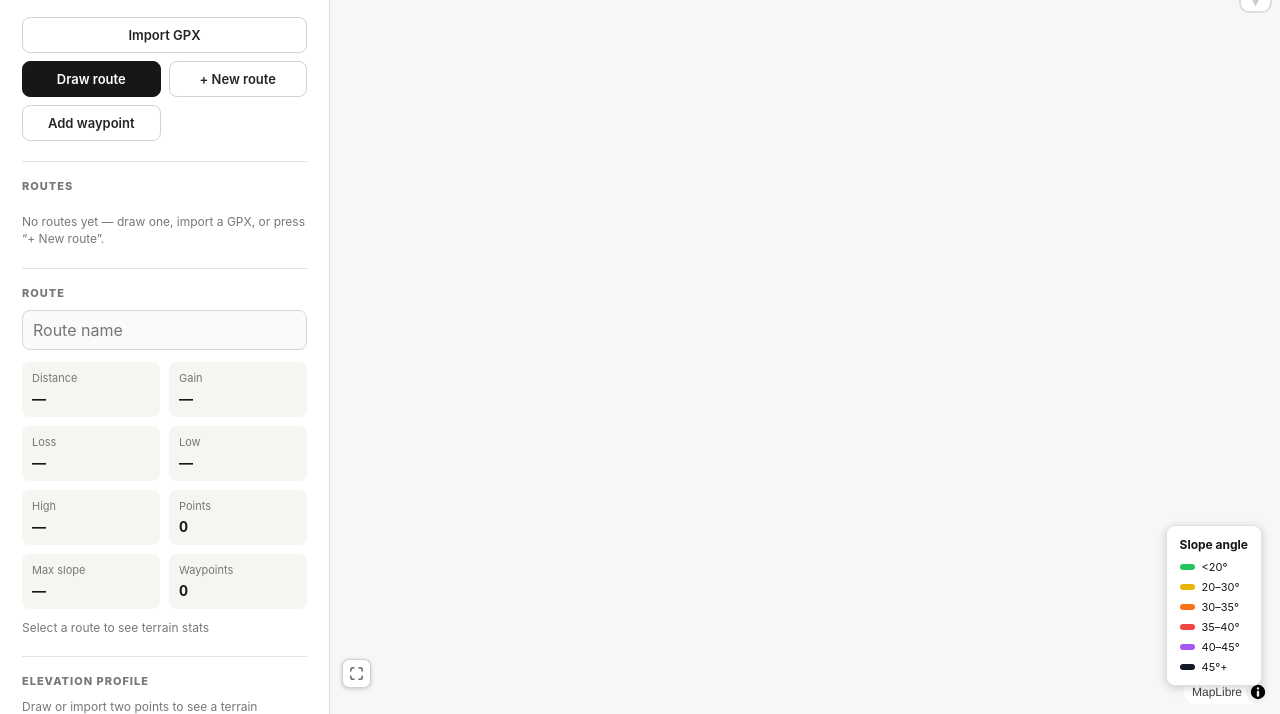
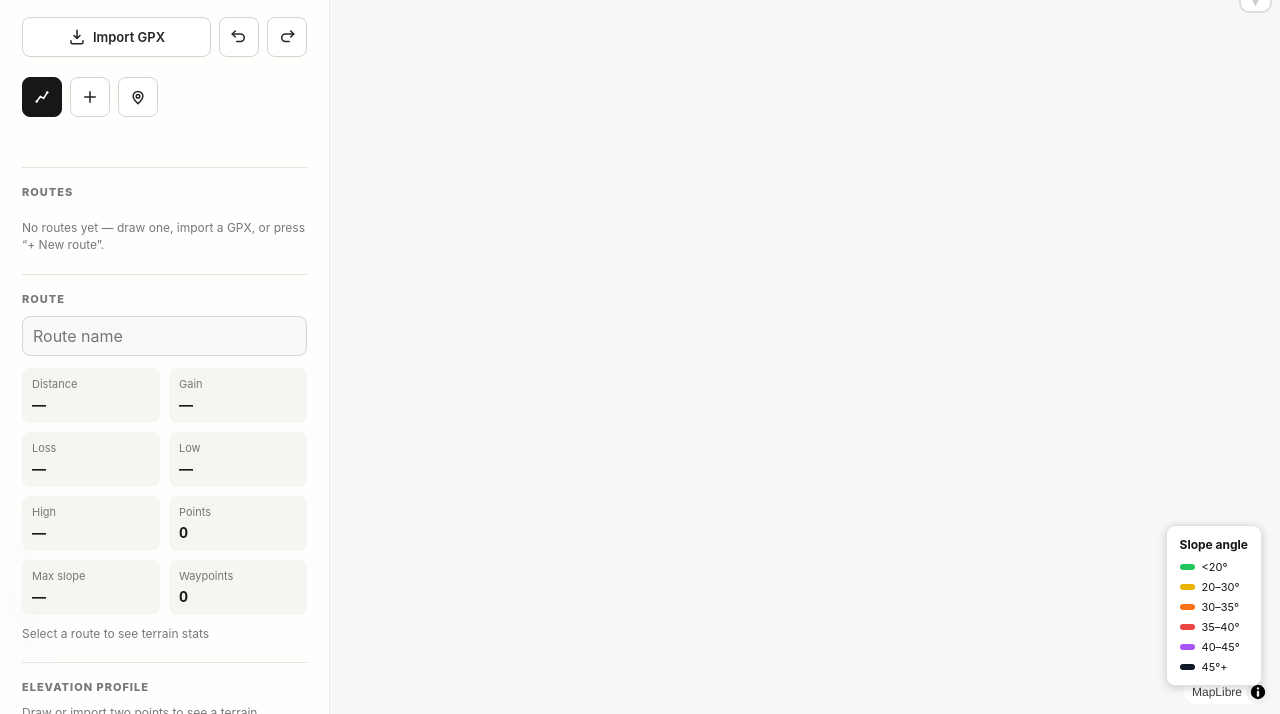
Before and after one commit to aelhamah/gpx-plotter, a website built with Vite: page index.html in a window 1280 px wide. Shown: the part 86-800 px from the top of the page. Built offline with nearby package versions, Linux system fonts and the light colour scheme; no server answers.

Commit message:
Icon-based toolbars, bottom-left map controls, one-shot waypoints, translucent sidebar
- Import keeps its label (icon + text); Undo/Redo and Draw/New route/Add waypoint
  become icon buttons with hover tooltips. Draw state is shown with an active ring
  instead of replacing the button label. Add waypoint is now one-shot: click the
  icon, then click the map to place a single waypoint and exit the mode.
- Map option toggles (terrain, satellite, relief, slope) move out of the sidebar
  into a bottom-left icon stack beside the fit button, each with a tooltip.
- Sidebar overlays a full-bleed map with a slight translucency + backdrop blur.

```diff
--- a/index.html
+++ b/index.html
@@ -22,13 +22,45 @@
 
         <div class="toolbar">
           <label class="button button-secondary file-button">
-            Import GPX
+            <svg class="button-icon" viewBox="0 0 24 24" aria-hidden="true"><path d="M12 3v11m0 0l-4-4m4 4l4-4M4 17v2a2 2 0 0 0 2 2h12a2 2 0 0 0 2-2v-2" fill="none" stroke="currentColor" stroke-width="2" stroke-linecap="round" stroke-linejoin="round"/></svg>
+            <span>Import GPX</span>
             <input id="gpx-input" type="file" accept=".gpx,application/gpx+xml,text/xml,application/xml" />
           </label>
-          <button id="draw-route" class="button button-primary">Draw route</button>
-          <button id="new-route" class="button button-secondary">+ New route</button>
-          <button id="add-waypoint" class="button button-secondary">Add waypoint</button>
+          <div class="icon-button-wrap">
+            <button id="undo" class="button button-secondary icon-button" type="button" aria-label="Undo">
+              <svg viewBox="0 0 24 24" aria-hidden="true"><path d="M3 8h11a5 5 0 0 1 0 10H9" fill="none" stroke="currentColor" stroke-width="2" stroke-linecap="round" stroke-linejoin="round"/><path d="M7 4L3 8l4 4" fill="none" stroke="currentColor" stroke-width="2" stroke-linecap="round" stroke-linejoin="round"/></svg>
+            </button>
+            <span class="button-tooltip">Undo</span>
+          </div>
+          <div class="icon-button-wrap">
+            <button id="redo" class="button button-secondary icon-button" type="button" aria-label="Redo">
+              <svg viewBox="0 0 24 24" aria-hidden="true"><path d="M21 8H10a5 5 0 0 0 0 10h5" fill="none" stroke="currentColor" stroke-width="2" stroke-linecap="round" stroke-linejoin="round"/><path d="M17 4l4 4-4 4" fill="none" stroke="currentColor" stroke-width="2" stroke-linecap="round" stroke-linejoin="round"/></svg>
+            </button>
+            <span class="button-tooltip">Redo</span>
+          </div>
         </div>
+
+        <div class="toolbar">
+          <div class="icon-button-wrap">
+            <button id="draw-route" class="button button-primary icon-button" type="button" aria-label="Draw route">
+              <svg viewBox="0 0 24 24" aria-hidden="true"><path d="M5 18l5-7 4 3 5-8" fill="none" stroke="currentColor" stroke-width="2" stroke-linecap="round" stroke-linejoin="round"/><circle cx="5" cy="18" r="1.7" fill="currentColor"/><circle cx="19" cy="6" r="1.7" fill="currentColor"/></svg>
+            </button>
+            <span class="button-tooltip">Draw route</span>
+          </div>
+          <div class="icon-button-wrap">
+            <button id="new-route" class="button button-secondary icon-button" type="button" aria-label="New route">
+              <svg viewBox="0 0 24 24" aria-hidden="true"><path d="M12 5v14M5 12h14" fill="none" stroke="currentColor" stroke-width="2" stroke-linecap="round" stroke-linejoin="round"/></svg>
+            </button>
+            <span class="button-tooltip">New route</span>
+          </div>
+          <div class="icon-button-wrap">
+            <button id="add-waypoint" class="button button-secondary icon-button" type="button" aria-label="Add waypoint">
+              <svg viewBox="0 0 24 24" aria-hidden="true"><path d="M12 21c4-4 6.5-7.2 6.5-10a6.5 6.5 0 0 0-13 0C5.5 13.8 8 17 12 21z" fill="none" stroke="currentColor" stroke-width="2" stroke-linecap="round" stroke-linejoin="round"/><circle cx="12" cy="11" r="2.4" fill="none" stroke="currentColor" stroke-width="2"/></svg>
+            </button>
+            <span class="button-tooltip">Add waypoint</span>
+          </div>
+        </div>
+        <p id="map-status" class="hint"></p>
 
         <div class="section">
           <div class="section-title">Routes</div>
@@ -59,17 +91,6 @@
           <p id="profile-empty" class="hint">Draw or import two points to see a terrain elevation profile.</p>
         </div>
 
-        <div class="section">
-          <div class="section-title">Map</div>
-          <div class="button-row">
-            <button id="terrain-toggle" class="button button-secondary">3D terrain</button>
-            <button id="imagery-toggle" class="button button-secondary">Satellite</button>
-            <button id="relief-toggle" class="button button-secondary">Relief</button>
-            <button id="slope-toggle" class="button button-secondary">Slope shading</button>
-          </div>
-          <p id="map-status" class="hint">Add a MapTiler key in <code>src/config.ts</code>.</p>
-        </div>
-
         <div class="section help">
           <div class="section-title">Editing</div>
           <p><b>Draw:</b> click to add points, double-click to finish.</p>
@@ -81,8 +102,6 @@
         </div>
 
         <div class="bottom-actions">
-          <button id="undo" class="button button-secondary">Undo</button>
-          <button id="redo" class="button button-secondary">Redo</button>
           <button id="export-gpx" class="button button-primary">Export GPX</button>
         </div>
       </aside>
@@ -91,11 +110,37 @@
         <div id="map"></div>
         <div id="stats-progress" class="stats-progress hidden"><span class="spinner"></span>Reading terrain…</div>
         <div id="draw-hint" class="map-overlay hidden">Click to add route points · double-click to finish · Esc to cancel</div>
-        <div class="map-icon-control">
-          <button id="fit-route" class="map-icon-button" type="button" aria-label="Fit view to routes">
-            <svg viewBox="0 0 24 24" aria-hidden="true"><path d="M8 3H5a2 2 0 0 0-2 2v3m18 0V5a2 2 0 0 0-2-2h-3m0 18h3a2 2 0 0 0 2-2v-3M3 16v3a2 2 0 0 0 2 2h3" fill="none" stroke="currentColor" stroke-width="2" stroke-linecap="round" stroke-linejoin="round"/></svg>
-          </button>
-          <span class="map-icon-tooltip">fit</span>
+        <div class="map-icon-controls">
+          <div class="map-icon-control">
+            <button id="fit-route" class="map-icon-button" type="button" aria-label="Fit view to routes">
+              <svg viewBox="0 0 24 24" aria-hidden="true"><path d="M8 3H5a2 2 0 0 0-2 2v3m18 0V5a2 2 0 0 0-2-2h-3m0 18h3a2 2 0 0 0 2-2v-3M3 16v3a2 2 0 0 0 2 2h3" fill="none" stroke="currentColor" stroke-width="2" stroke-linecap="round" stroke-linejoin="round"/></svg>
+            </button>
+            <span class="map-icon-tooltip">fit</span>
+          </div>
+          <div class="map-icon-control">
+            <button id="terrain-toggle" class="map-icon-button" type="button" aria-label="3D terrain">
+              <svg viewBox="0 0 24 24" aria-hidden="true"><path d="M12 3l9 5-9 5-9-5 9-5z" fill="none" stroke="currentColor" stroke-width="2" stroke-linejoin="round"/><path d="M3 13l9 5 9-5" fill="none" stroke="currentColor" stroke-width="2" stroke-linecap="round" stroke-linejoin="round"/></svg>
+            </button>
+            <span class="map-icon-tooltip">3D terrain</span>
+          </div>
+          <div class="map-icon-control">
+            <button id="imagery-toggle" class="map-icon-button" type="button" aria-label="Satellite">
+              <svg viewBox="0 0 24 24" aria-hidden="true"><circle cx="12" cy="12" r="9" fill="none" stroke="currentColor" stroke-width="2"/><path d="M3 12h18" fill="none" stroke="currentColor" stroke-width="2"/><path d="M12 3a14 14 0 0 1 0 18M12 3a14 14 0 0 0 0 18" fill="none" stroke="currentColor" stroke-width="2"/></svg>
+            </button>
+            <span class="map-icon-tooltip">Satellite</span>
+          </div>
+          <div class="map-icon-control">
+            <button id="relief-toggle" class="map-icon-button" type="button" aria-label="Relief">
+              <svg viewBox="0 0 24 24" aria-hidden="true"><path d="M3 20h18" fill="none" stroke="currentColor" stroke-width="2" stroke-linecap="round"/><path d="M4 20l6-9 3 4.5 2-3 5 7.5" fill="none" stroke="currentColor" stroke-width="2" stroke-linejoin="round"/><circle cx="18.5" cy="5.5" r="2" fill="none" stroke="currentColor" stroke-width="2"/></svg>
+            </button>
+            <span class="map-icon-tooltip">Relief</span>
+          </div>
+          <div class="map-icon-control">
+            <button id="slope-toggle" class="map-icon-button" type="button" aria-label="Slope shading">
+              <svg viewBox="0 0 24 24" aria-hidden="true"><path d="M4 18h15" fill="none" stroke="currentColor" stroke-width="2" stroke-linecap="round"/><path d="M4 18L16 6" fill="none" stroke="currentColor" stroke-width="2" stroke-linecap="round"/></svg>
+            </button>
+            <span class="map-icon-tooltip">Slope shading</span>
+          </div>
         </div>
         <div id="slope-legend" class="slope-legend hidden">
           <b>Slope angle</b>
--- a/src/main.ts
+++ b/src/main.ts
@@ -378,7 +378,6 @@ function startDrawing() {
     selectRoute(created.id);
   }
   drawing = true;
-  $('draw-route').textContent = 'Drawing…';
   $('draw-route').classList.add('active');
   drawHint.textContent = 'Click to add route points · double-click to finish · Esc to cancel';
   drawHint.classList.remove('hidden');
@@ -386,7 +385,6 @@ function startDrawing() {
 }
 function stopDrawing() {
   drawing = false;
-  $('draw-route').textContent = 'Draw route';
   $('draw-route').classList.remove('active');
   drawHint.classList.add('hidden');
   map.getCanvas().style.cursor = '';
@@ -396,7 +394,7 @@ function setWaypointMode(on: boolean) {
   $('add-waypoint').classList.toggle('active', on);
   if (on) {
     stopDrawing();
-    drawHint.textContent = 'Click to add waypoints · Esc or toggle off to stop';
+    drawHint.textContent = 'Click to place a waypoint · Esc to cancel';
     drawHint.classList.remove('hidden');
     map.getCanvas().style.cursor = 'copy';
   } else {
@@ -410,6 +408,7 @@ function addWaypoint(event: MapMouseEvent) {
   waypoints.push({ lat: event.lngLat.lat, lon: event.lngLat.lng, name: `Waypoint ${waypoints.length + 1}` });
   selectedWaypointIndex = waypoints.length - 1;
   selectedIndex = null;
+  setWaypointMode(false);
   refreshMarkers();
   updateUI();
 }
--- a/src/style.css
+++ b/src/style.css
@@ -7,19 +7,25 @@
 * { box-sizing: border-box; }
 html, body, #app { width: 100%; height: 100%; margin: 0; }
 body { overflow: hidden; }
-#app { display: grid; grid-template-columns: 330px minmax(0, 1fr); }
-.sidebar { background: #fff; border-right: 1px solid #deded9; padding: 22px; display: flex; flex-direction: column; gap: 20px; overflow-y: auto; z-index: 5; }
+#app { position: relative; display: block; }
+.sidebar { position: absolute; top: 0; left: 0; bottom: 0; width: 330px; background: rgba(255,255,255,.82); -webkit-backdrop-filter: blur(12px); backdrop-filter: blur(12px); border-right: 1px solid rgba(0,0,0,.08); padding: 22px; display: flex; flex-direction: column; gap: 20px; overflow-y: auto; z-index: 6; }
 .brand h1 { font-size: 22px; margin: 0 0 3px; letter-spacing: -0.02em; }
 .brand p { margin: 0; color: #737373; font-size: 13px; }
-.toolbar, .button-row { display: grid; grid-template-columns: 1fr 1fr; gap: 8px; }
-.toolbar .file-button { grid-column: span 2; }
+.toolbar { display: flex; align-items: stretch; gap: 8px; }
 .button { appearance: none; border: 1px solid #d3d3ce; background: #fff; color: #252525; border-radius: 8px; padding: 9px 11px; font: inherit; font-size: 13px; font-weight: 600; cursor: pointer; transition: .15s ease; }
 .button:hover { border-color: #aaa9a3; background: #f8f8f6; }
 .button-primary { background: #171717; color: white; border-color: #171717; }
 .button-primary:hover { background: #333; border-color: #333; }
 .button.active { background: #e9e9e4; border-color: #aaa; }
-.file-button { text-align: center; }
+.file-button { flex: 1; display: flex; align-items: center; justify-content: center; gap: 7px; text-align: center; }
 .file-button input { display: none; }
+.button-icon { width: 18px; height: 18px; flex: 0 0 auto; }
+.icon-button-wrap { position: relative; display: inline-flex; }
+.icon-button { width: 40px; height: 40px; padding: 0; display: grid; place-items: center; flex: 0 0 auto; }
+.icon-button svg { width: 18px; height: 18px; }
+.button-tooltip { position: absolute; top: calc(100% + 6px); left: 50%; transform: translateX(-50%); background: rgba(20,20,20,.92); color: #fff; font-size: 11px; padding: 4px 8px; border-radius: 6px; opacity: 0; pointer-events: none; transition: opacity .12s ease; white-space: nowrap; z-index: 8; }
+.icon-button-wrap:hover .button-tooltip { opacity: 1; }
+.icon-button.active { box-shadow: inset 0 0 0 2px #2563eb; }
 .section { border-top: 1px solid #e4e4df; padding-top: 17px; }
 .section-title { font-size: 11px; text-transform: uppercase; letter-spacing: .09em; font-weight: 800; color: #777; margin-bottom: 10px; }
 .text-input { width: 100%; border: 1px solid #d6d6d1; border-radius: 8px; padding: 9px 10px; font: inherit; outline: none; margin-bottom: 12px; }
@@ -31,8 +37,8 @@ body { overflow: hidden; }
 .hint { color: #777; font-size: 12px; line-height: 1.45; margin: 10px 0 0; }
 code { font-size: 11px; }
 .help p { font-size: 12px; line-height: 1.45; color: #666; margin: 6px 0; }
-.bottom-actions { margin-top: auto; display: grid; grid-template-columns: 1fr 1fr 1.5fr; gap: 7px; padding-top: 5px; }
-.map-wrap { position: relative; min-width: 0; }
+.bottom-actions { margin-top: auto; display: grid; gap: 7px; padding-top: 5px; }
+.map-wrap { position: absolute; inset: 0; min-width: 0; }
 #map { position: absolute; inset: 0; }
 .stats-progress { position: absolute; top: 18px; left: 18px; display: flex; align-items: center; gap: 8px; padding: 7px 11px; background: rgba(255,255,255,.95); border: 1px solid rgba(0,0,0,.12); border-radius: 9px; box-shadow: 0 2px 10px rgba(0,0,0,.18); font-size: 12px; font-weight: 600; color: #0f172a; z-index: 3; }
 .spinner { width: 12px; height: 12px; border-radius: 50%; border: 2px solid rgba(15,23,42,.18); border-top-color: #e11d48; animation: gpx-spin .7s linear infinite; }
@@ -44,13 +50,12 @@ code { font-size: 11px; }
 .route-marker:active { cursor: grabbing; }
 .maplibregl-ctrl-group { border-radius: 8px; overflow: hidden; box-shadow: 0 1px 4px rgba(0,0,0,.18); }
 @media (max-width: 800px) {
-  #app { grid-template-columns: 1fr; grid-template-rows: auto minmax(0, 1fr); }
-  .sidebar { max-height: 45vh; border-right: 0; border-bottom: 1px solid #deded9; padding: 14px; gap: 12px; }
+  .sidebar { top: auto; bottom: 0; left: 0; right: 0; width: 100%; max-height: 46vh; border-right: 0; border-top: 1px solid rgba(0,0,0,.1); padding: 14px; gap: 12px; }
   .help { display: none; }
   .bottom-actions { margin-top: 0; }
   .map-overlay { top: 10px; font-size: 11px; }
+  .map-icon-controls { bottom: auto; top: 12px; }
 }
-.button-row { grid-template-columns: 1fr 1fr; }
 .slope-legend { position: absolute; right: 18px; bottom: 28px; display: grid; gap: 6px; padding: 11px 13px; background: rgba(255,255,255,.94); border: 1px solid rgba(0,0,0,.12); border-radius: 9px; box-shadow: 0 2px 10px rgba(0,0,0,.18); font-size: 11px; z-index: 3; }
 .slope-legend b { font-size: 12px; margin-bottom: 2px; }
 .slope-legend span { display: flex; align-items: center; gap: 7px; }
@@ -89,9 +94,11 @@ code { font-size: 11px; }
 .route-map-label.editable .route-name-text::after { content: "✎"; color: #0284c7; margin-left: 5px; font-size: 10px; }
 .route-name-input { font: 800 11px/1.4 Inter, ui-sans-serif, system-ui, sans-serif; color: #1f2937; background: #fff; border: 1px solid #0284c7; border-radius: 4px; padding: 0 4px; box-shadow: 0 1px 4px rgba(0,0,0,.2); z-index: 2; }
 .route-name-input.hidden { display: none; }
-.map-icon-control { position: absolute; left: 12px; bottom: 26px; z-index: 3; display: flex; align-items: center; }
+.map-icon-controls { position: absolute; left: 12px; bottom: 26px; z-index: 3; display: flex; flex-direction: column; gap: 6px; align-items: flex-start; }
+.map-icon-control { position: relative; display: flex; align-items: center; }
 .map-icon-button { width: 29px; height: 29px; border: 1px solid rgba(0,0,0,.18); border-radius: 7px; background: #fff; color: #444; cursor: pointer; display: grid; place-items: center; box-shadow: 0 1px 4px rgba(0,0,0,.2); padding: 0; }
 .map-icon-button:hover { background: #f6f6f4; color: #111; }
+.map-icon-button.active { background: #eef2ff; border-color: #2563eb; color: #1d4ed8; }
 .map-icon-button svg { width: 15px; height: 15px; }
 .map-icon-tooltip { position: absolute; left: 37px; top: 50%; transform: translateY(-50%); background: rgba(20,20,20,.92); color: #fff; font-size: 11px; padding: 4px 8px; border-radius: 6px; opacity: 0; pointer-events: none; transition: opacity .12s ease; white-space: nowrap; }
 .map-icon-tooltip::before { content: ""; position: absolute; right: 100%; top: 50%; transform: translateY(-50%); border: 5px solid transparent; border-right-color: rgba(20,20,20,.92); }
```
